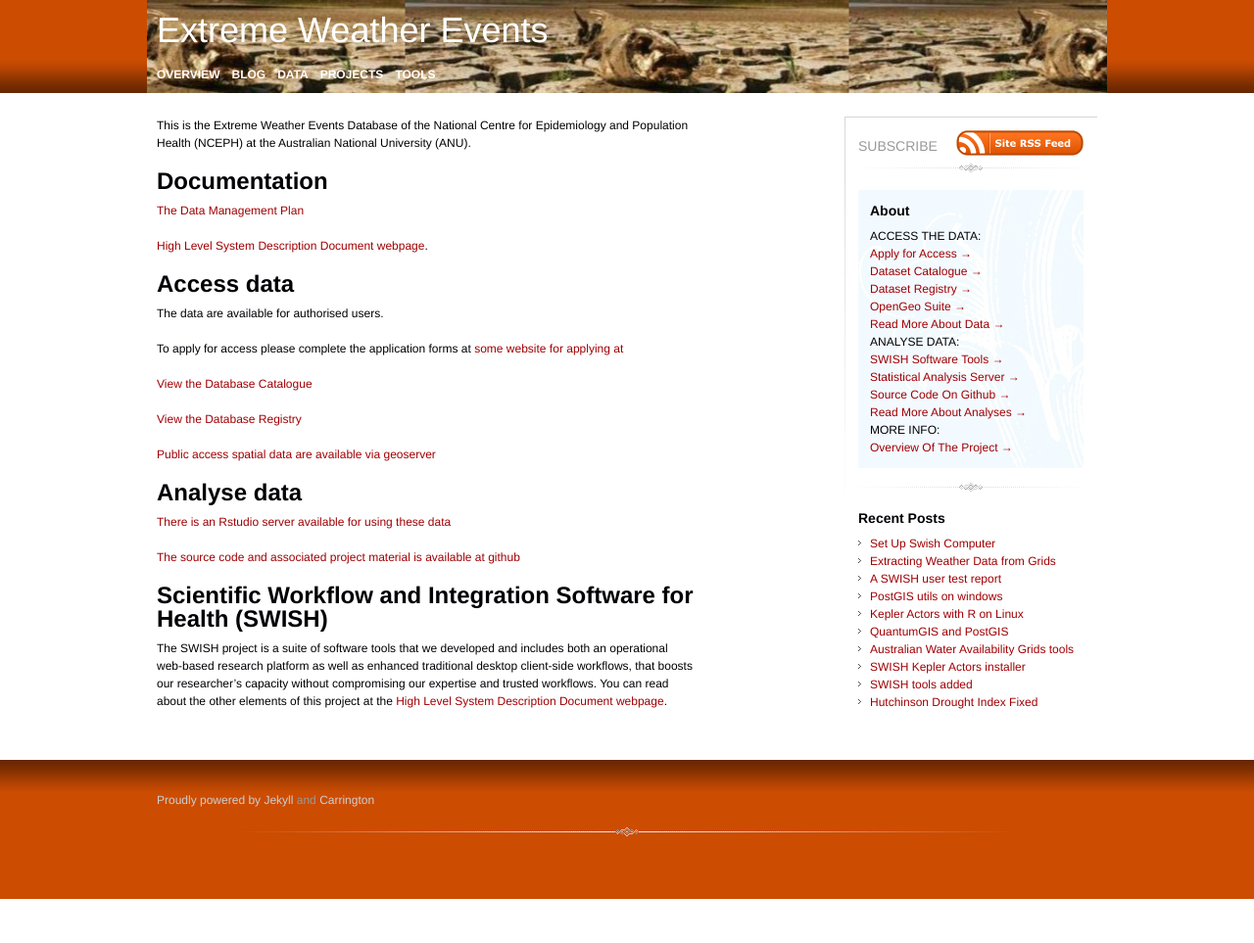
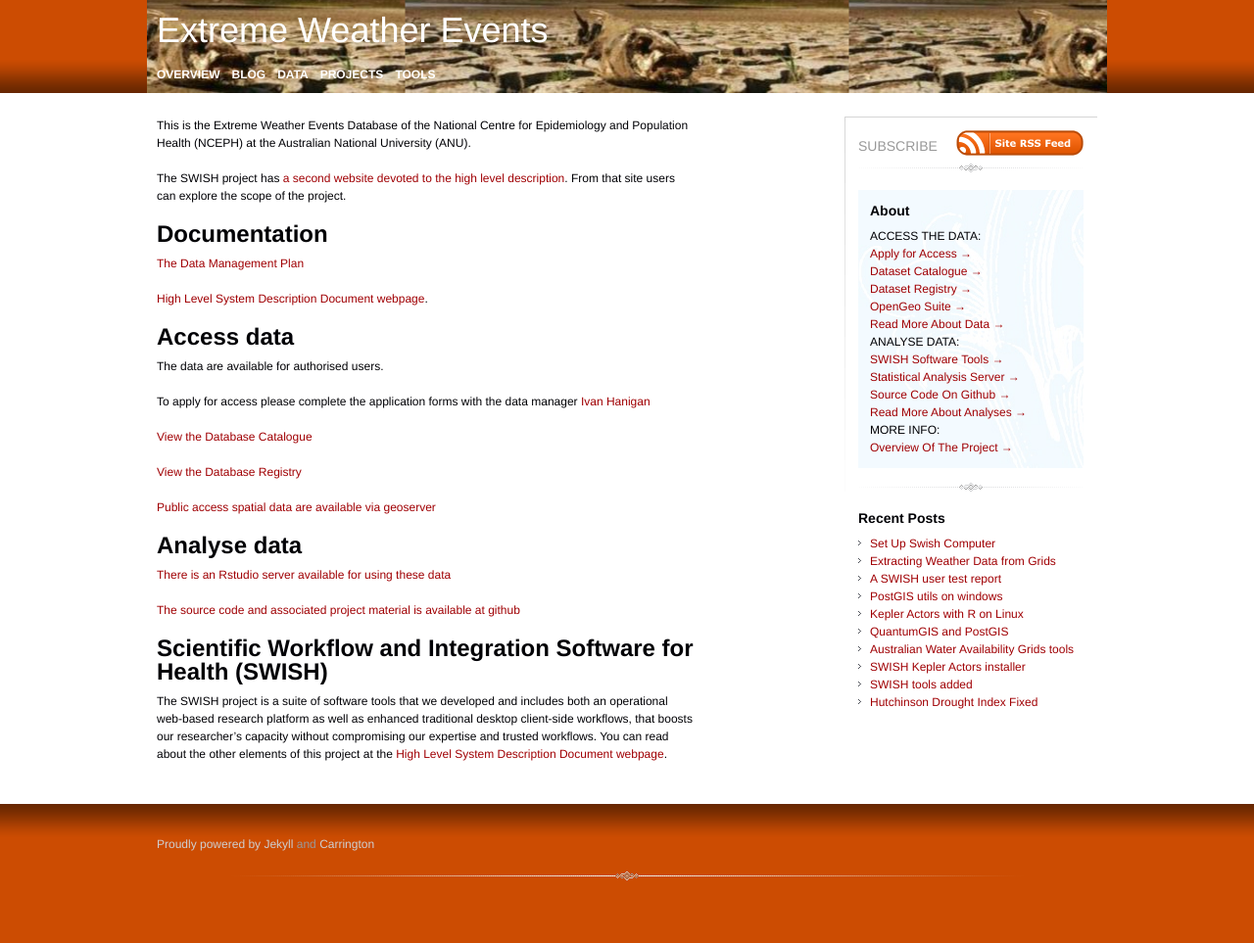
Before and after one commit to swish-climate-impact-assessment/swish-climate-impact-assessment.github.com, a Jekyll site: the page built from about.md, in a window 1280 px wide. Shown: the whole page at 98% size. Built offline with Jekyll 4.4.1, drawn with Linux system fonts in a browser that asks for light colours; nearby versions of some CDN libraries; Markdown is read by kramdown in place of the engine named in the settings; comment, search, counter and statistics services are not loaded; before the commit the page ends 918 px from its top, so only the background shows below that.

Commit message:
add swishdbtools v1.2

```diff
--- a/about.md
+++ b/about.md
@@ -4,6 +4,9 @@
 ---
 
 This is the Extreme Weather Events Database of the National Centre for Epidemiology and Population Health (NCEPH) at the Australian National University (ANU).
+
+The SWISH project has [a second website devoted to the high level description](http://swish-climate-impact-assessment.blogspot.com.au/). From that site users can explore the scope of the project.
+
 
 # Documentation
 
@@ -14,7 +17,7 @@
 # Access data
 The data are available for authorised users.
 
-To apply for access please complete the application forms at [some website for applying at](http://www.google.com)
+To apply for access please complete the application forms with the data manager [Ivan Hanigan](http://nceph.anu.edu.au/about-us/people/ivan-hanigan)
 
 [View the Database Catalogue](http://115.146.93.108:8181/ddiindex/)
 
--- a/tools/swishdbtools/swishdbtools-downloads.html
+++ b/tools/swishdbtools/swishdbtools-downloads.html
@@ -153,11 +153,14 @@
 <li>Maintainer: Who to complain to <a href="mailto:ivan.hanigan@gmail.com">ivan.hanigan@gmail.com</a></li>
 </ul>
 
+<p><a href="https://github.com/swish-climate-impact-assessment/swishdbtools">https://github.com/swish-climate-impact-assessment/swishdbtools</a></p>
+
 <h2>Downloads</h2>
 
 <h3>Linux</h3>
 
 <ul>
+<li><a href="/tools/swishdbtools/swishdbtools_1.2_R_x86_64-pc-linux-gnu.tar.gz">swishdbtools_1.2_R_x86_64-pc-linux-gnu.tar.gz</a></li>
 <li><a href="/tools/swishdbtools/swishdbtools_1.1_R_x86_64-pc-linux-gnu.tar.gz">swishdbtools_1.1_R_x86_64-pc-linux-gnu.tar.gz</a></li>
 <li><a href="/tools/swishdbtools/swishdbtools_1.0_R_x86_64-pc-linux-gnu.tar.gz">swishdbtools_1.0_R_x86_64-pc-linux-gnu.tar.gz</a></li>
 </ul>
```
Also changed, not shown: tools/swishdbtools/swishdbtools-downloads.md (+2 -0 lines), tools/swishdbtools/swishdbtools-package.html (+7 -11 lines), 2 other files.
